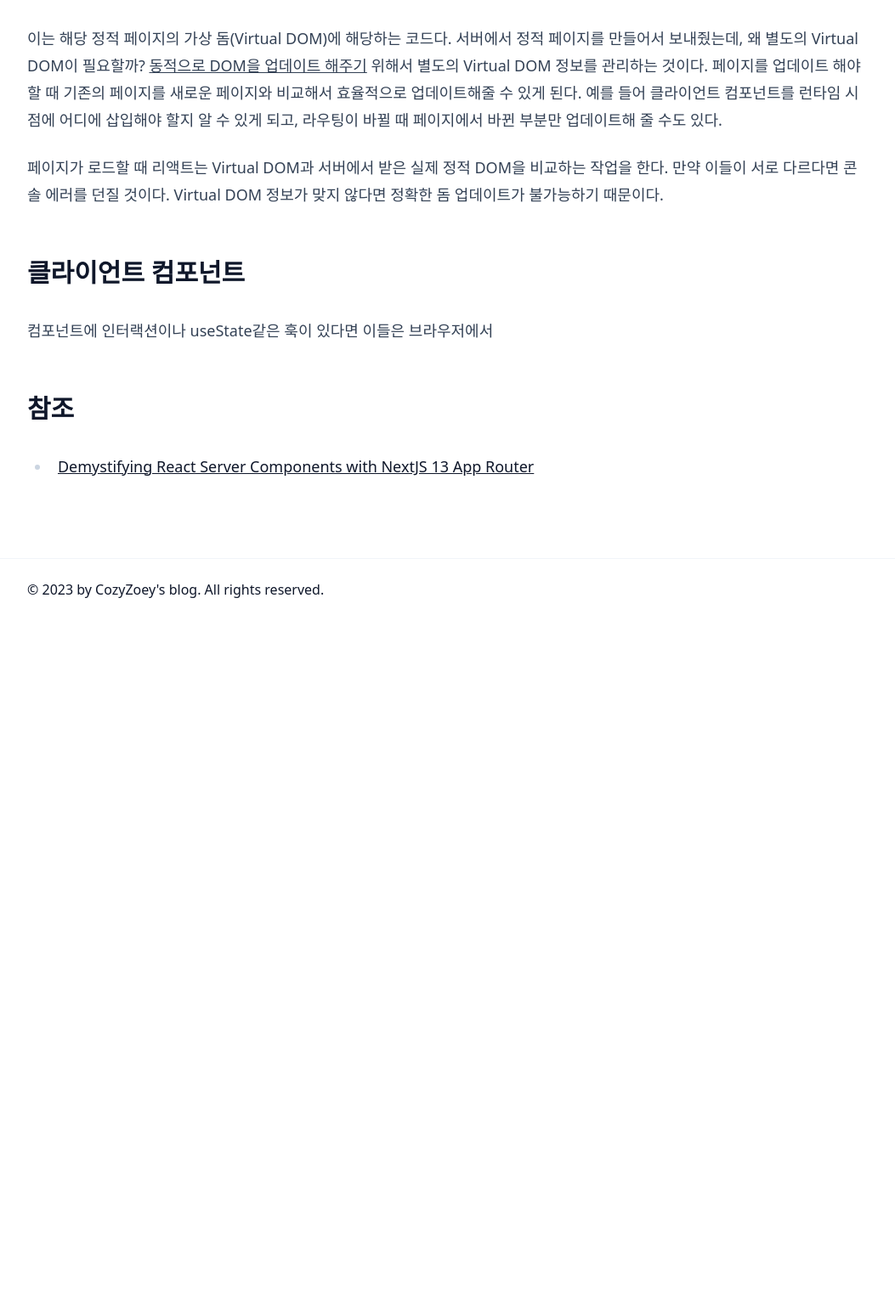
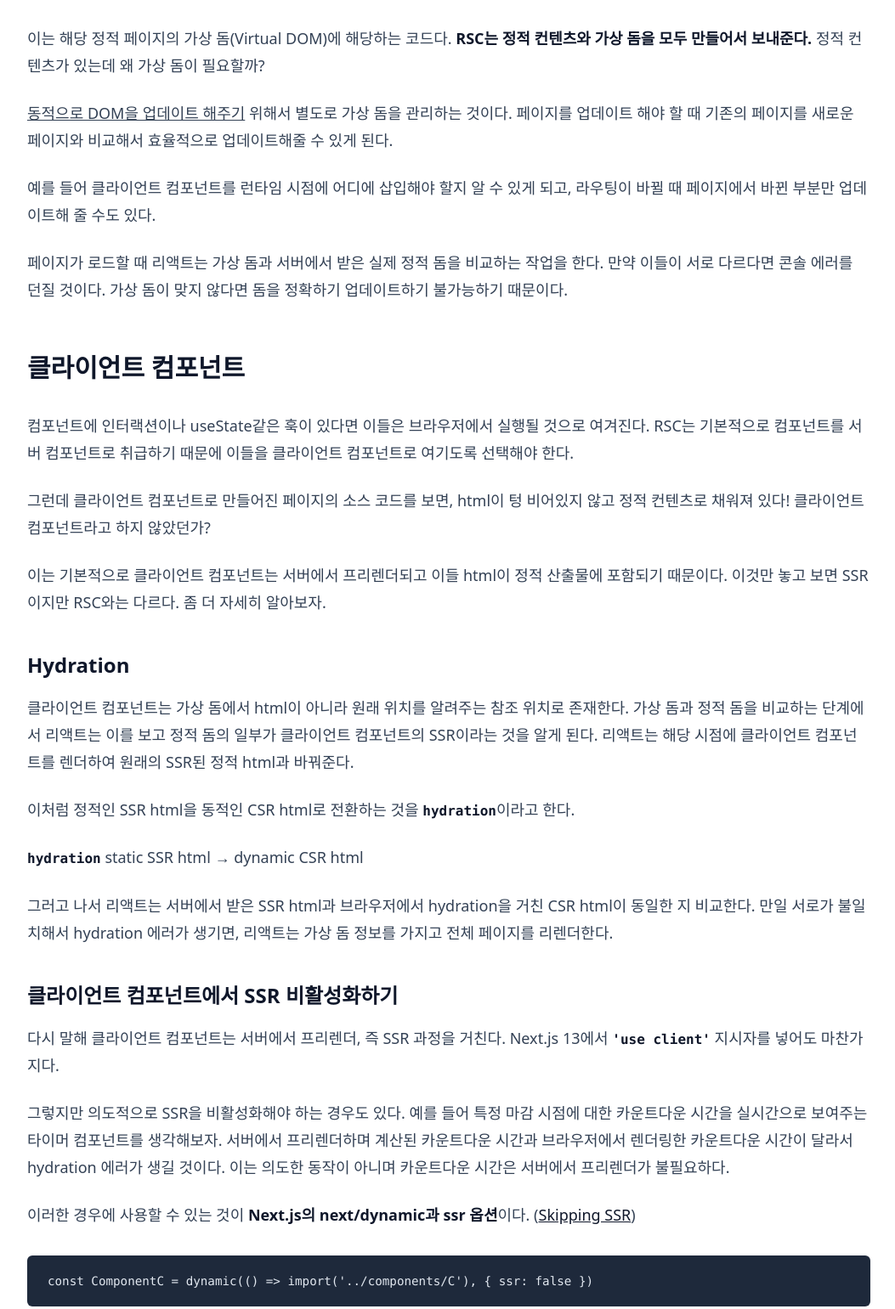
Before and after one commit to cozyzoey/blog, a Gatsby site: page /blog/react-server-components in a window 1280 px wide. Shown: the part 954-2495 px from the top of the page at 85% size, without its empty margins (112-1165 px from the left). Before the commit the page ends 1684 px from the top, so only its background shows below. Built offline with nearby package versions, Linux system fonts and the light colour scheme; Gatsby itself is replaced by a stand-in of ours; some packages are replaced by stand-ins of ours; code samples lack their colours; a small style sheet from the web is missing.

Commit message:
Update Blog “react-server-components”

````diff
--- a/src/pages/blog/react-server-components.md
+++ b/src/pages/blog/react-server-components.md
@@ -11,7 +11,7 @@ featuredimage: https://res.cloudinary.com/dftuawd1d/image/upload/f_auto,q_auto/c
 1. 서버에서만 실행되는 리액트 컴포넌트
 2. 기존의 리액트 컴포넌트를 서버에서 실행시켜주는 프레임웍이나 환경
 
-RSC는 리액트 팀이 리액트가 서버에서 실행될 때 어떻게 동작할 지를 정의한 것이다. 특정 프레임웍이나 메서드에만 해당하는 아니라 일반적인 개념이다.
+RSC는 리액트 팀이 리액트가 서버에서 실행될 때 어떻게 동작할 지를 정의한 것이다. Next.js같은 특정 프레임웍이나 메서드에 국한된 것이 아니라 일반적인 개념이다.
 
 리액트 코드가 실행되는 시점에 따라 세 가지로 구분할 수 있다.
 
@@ -22,13 +22,47 @@ RSC는 리액트 팀이 리액트가 서버에서 실행될 때 어떻게 동작
 RSC를 실행하면 기본적으로 SSG로 동작한다. 그런데 브라우저에서 정적 페이지의 소스 코드를 살펴보면 원본 페이지에는 자바스크립트가 전혀 없는데도 자바스크립트 코드가 많이 보인다. 이 코드들의 정체는 뭘까?
 
 ## 가상 돔
-이는 해당 정적 페이지의 가상 돔(Virtual DOM)에 해당하는 코드다. 서버에서 정적 페이지를 만들어서 보내줬는데, 왜 별도의 Virtual DOM이 필요할까? <u>동적으로 DOM을 업데이트 해주기</u> 위해서 별도의 Virtual DOM 정보를 관리하는 것이다. 페이지를 업데이트 해야 할 때 기존의 페이지를 새로운 페이지와 비교해서 효율적으로 업데이트해줄 수 있게 된다.
+이는 해당 정적 페이지의 가상 돔(Virtual DOM)에 해당하는 코드다. **RSC는 정적 컨텐츠와 가상 돔을 모두 만들어서 보내준다.** 정적 컨텐츠가 있는데 왜 가상 돔이 필요할까?
+
+<u>동적으로 DOM을 업데이트 해주기</u> 위해서 별도로 가상 돔을 관리하는 것이다. 페이지를 업데이트 해야 할 때 기존의 페이지를 새로운 페이지와 비교해서 효율적으로 업데이트해줄 수 있게 된다.
+
 예를 들어 클라이언트 컴포넌트를 런타임 시점에 어디에 삽입해야 할지 알 수 있게 되고, 라우팅이 바뀔 때 페이지에서 바뀐 부분만 업데이트해 줄 수도 있다.
 
-페이지가 로드할 때 리액트는 Virtual DOM과 서버에서 받은 실제 정적 DOM을 비교하는 작업을 한다. 만약 이들이 서로 다르다면 콘솔 에러를 던질 것이다. Virtual DOM 정보가 맞지 않다면 정확한 돔 업데이트가 불가능하기 때문이다.
+
+페이지가 로드할 때 리액트는 가상 돔과 서버에서 받은 실제 정적 돔을 비교하는 작업을 한다. 만약 이들이 서로 다르다면 콘솔 에러를 던질 것이다. 가상 돔이 맞지 않다면 돔을 정확하기 업데이트하기 불가능하기 때문이다.
 
 ## 클라이언트 컴포넌트
-컴포넌트에 인터랙션이나 useState같은 훅이 있다면 이들은 브라우저에서
+컴포넌트에 인터랙션이나 useState같은 훅이 있다면 이들은 브라우저에서 실행될 것으로 여겨진다. RSC는 기본적으로 컴포넌트를 서버 컴포넌트로 취급하기 때문에 이들을 클라이언트 컴포넌트로 여기도록 선택해야 한다.
+
+그런데 클라이언트 컴포넌트로 만들어진 페이지의 소스 코드를 보면, html이 텅 비어있지 않고 정적 컨텐츠로 채워져 있다! 클라이언트 컴포넌트라고 하지 않았던가?
+
+이는 기본적으로 클라이언트 컴포넌트는 서버에서 프리렌더되고 이들 html이 정적 산출물에 포함되기 때문이다. 이것만 놓고 보면 SSR이지만 RSC와는 다르다. 좀 더 자세히 알아보자.
+
+### Hydration
+클라이언트 컴포넌트는 가상 돔에서 html이 아니라 원래 위치를 알려주는 참조 위치로 존재한다. 가상 돔과 정적 돔을 비교하는 단계에서 리액트는 이를 보고 정적 돔의 일부가 클라이언트 컴포넌트의 SSR이라는 것을 알게 된다. 리액트는 해당 시점에 클라이언트 컴포넌트를 렌더하여 원래의 SSR된 정적 html과 바꿔준다.
+
+이처럼 정적인 SSR html을 동적인 CSR html로 전환하는 것을 `hydration`이라고 한다.
+
+`hydration` static SSR html → dynamic CSR html
+
+그러고 나서 리액트는 서버에서 받은 SSR html과 브라우저에서 hydration을 거친 CSR html이 동일한 지 비교한다. 만일 서로가 불일치해서 hydration 에러가 생기면, 리액트는 가상 돔 정보를 가지고 전체 페이지를 리렌더한다.
+
+### 클라이언트 컴포넌트에서 SSR 비활성화하기
+다시 말해 클라이언트 컴포넌트는 서버에서 프리렌더, 즉 SSR 과정을 거친다. Next.js 13에서 `'use client'` 지시자를 넣어도 마찬가지다.
+
+그렇지만 의도적으로 SSR을 비활성화해야 하는 경우도 있다. 예를 들어 특정 마감 시점에 대한 카운트다운 시간을 실시간으로 보여주는 타이머 컴포넌트를 생각해보자. 서버에서 프리렌더하며 계산된 카운트다운 시간과 브라우저에서 렌더링한 카운트다운 시간이 달라서 hydration 에러가 생길 것이다. 이는 의도한 동작이 아니며 카운트다운 시간은 서버에서 프리렌더가 불필요하다.
+
+이러한 경우에 사용할 수 있는 것이 **Next.js의 next/dynamic과 ssr 옵션**이다. ([Skipping SSR](https://nextjs.org/docs/app/building-your-application/optimizing/lazy-loading#skipping-ssr))
+
+```
+const ComponentC = dynamic(() => import('../components/C'), { ssr: false })
+
+```
+
+1. `next/dynamic` React.lazy()와 Suspense의 합성이다.
+2. `ssr:false` 클라이언트 컴포넌트의 프리렌더를 비활성 시킨다.
+
+
 
 ## 참조
 - [Demystifying React Server Components
````
